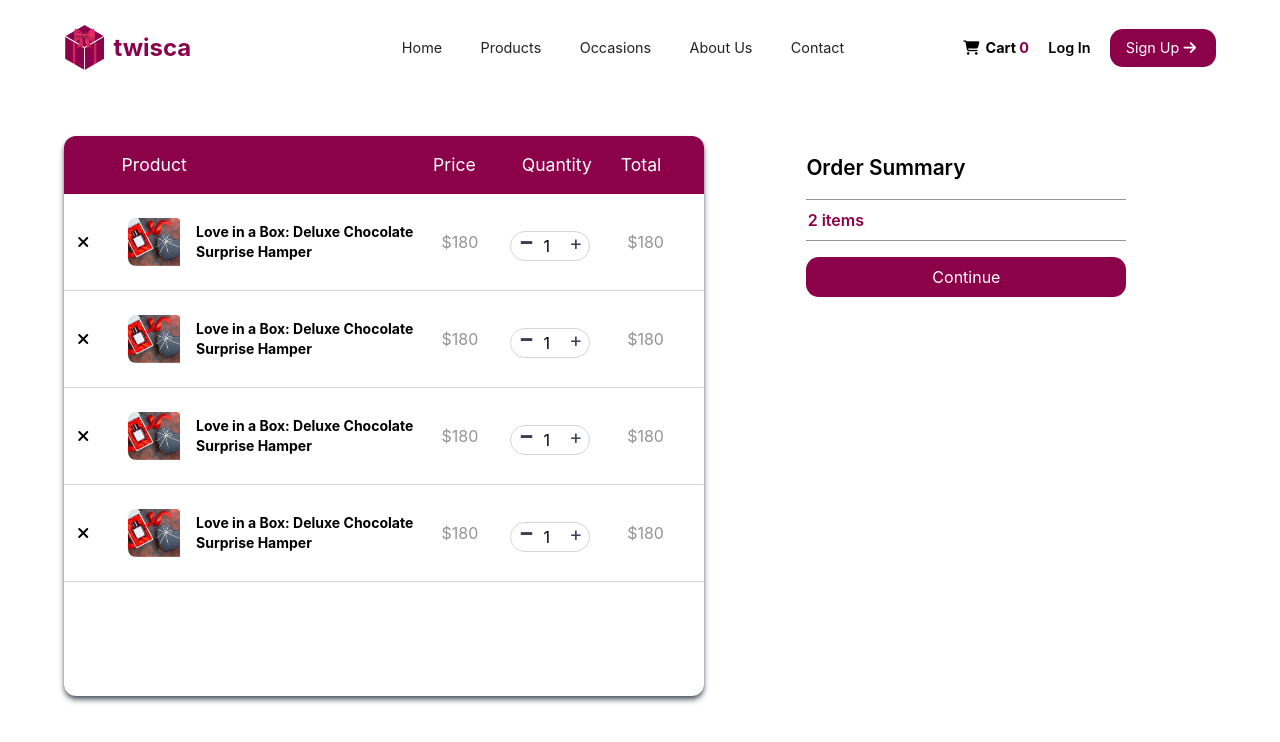
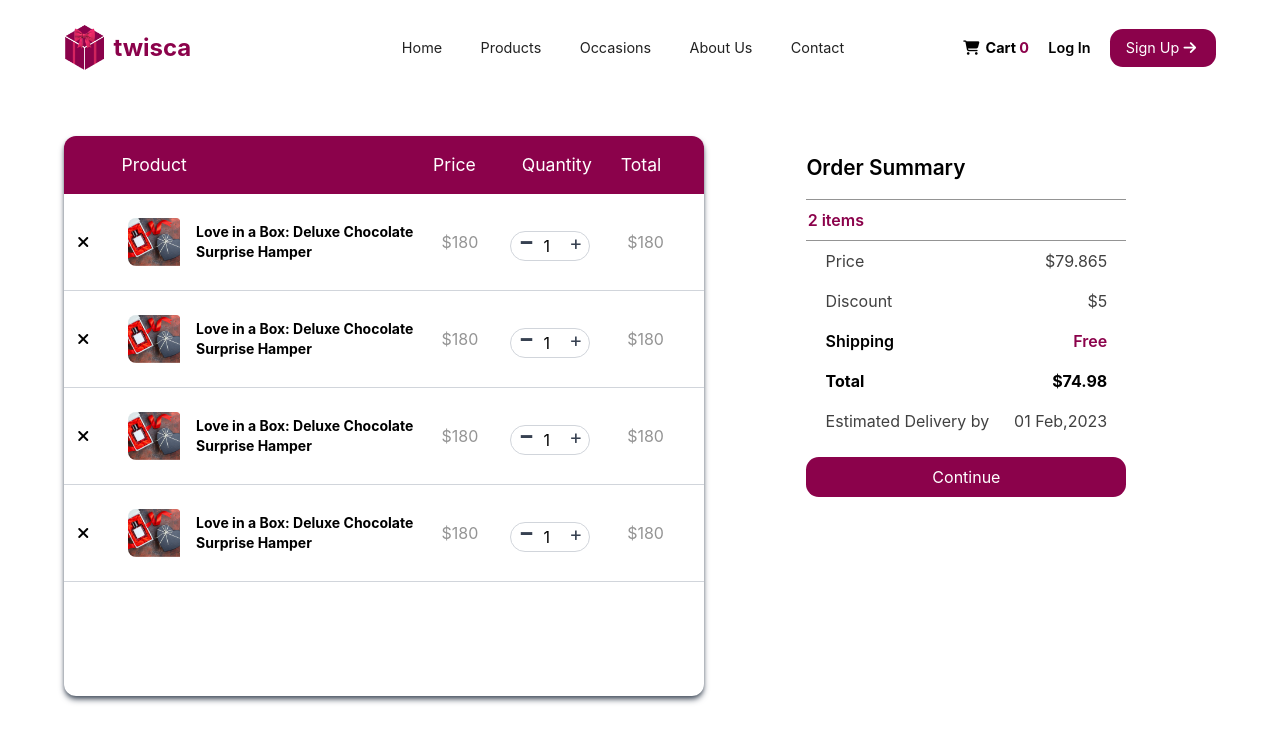
Before and after one commit to SheharyarXD/twisca, a React (Create React App) app in the folder my-app/: page /cart in a window 1280 px wide. Shown: the top 742 px of the page. Built offline with nearby package versions, Linux system fonts and the light colour scheme.

Commit message:
In progress

```diff
--- a/my-app/src/components/orderSummary.js
+++ b/my-app/src/components/orderSummary.js
@@ -5,7 +5,28 @@ const OrderSummary=()=>{
             <div className="font-semibold py-[2vh] text-[1.3rem]">Order Summary</div>
             <div className="text-[#8B024B] px-[0.1vw] py-[1vh] font-semibold border-y border-[#949494]">2 items</div>
             <div></div>
-            <div></div>
+            <div>
+                <div className="flex flex-row justify-between px-[1.5vw] text-[#414141] py-[1vh] ">
+                    <div>Price</div>
+                    <div>$79.865</div>
+                </div>
+                <div className="flex flex-row justify-between px-[1.5vw] text-[#414141] py-[1vh] ">
+                    <div>Discount</div>
+                    <div>$5</div>
+                </div>
+                <div className="flex flex-row justify-between px-[1.5vw] text-black font-semibold py-[1vh] ">
+                    <div>Shipping</div>
+                    <div className="text-[#8B024B]">Free</div>
+                </div>
+                <div className="flex font-bold flex-row justify-between px-[1.5vw] py-[1vh] ">
+                    <div>Total</div>
+                    <div>$74.98</div>
+                </div>
+                <div className="flex flex-row justify-between px-[1.5vw] text-[#414141] py-[1vh] ">
+                    <div>Estimated Delivery by</div>
+                    <div>01 Feb,2023</div>
+                </div>
+            </div>
             <div> <button className="bg-[#8B024B] text-white px-4 py-2 rounded-[1vw] mt-[2vh] w-full" >Continue</button></div>
         </div>
     );
```
